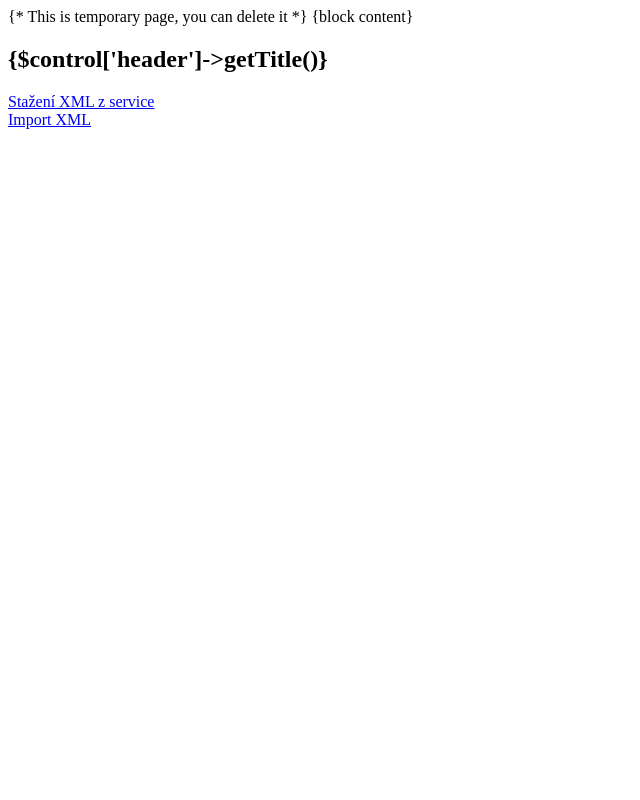
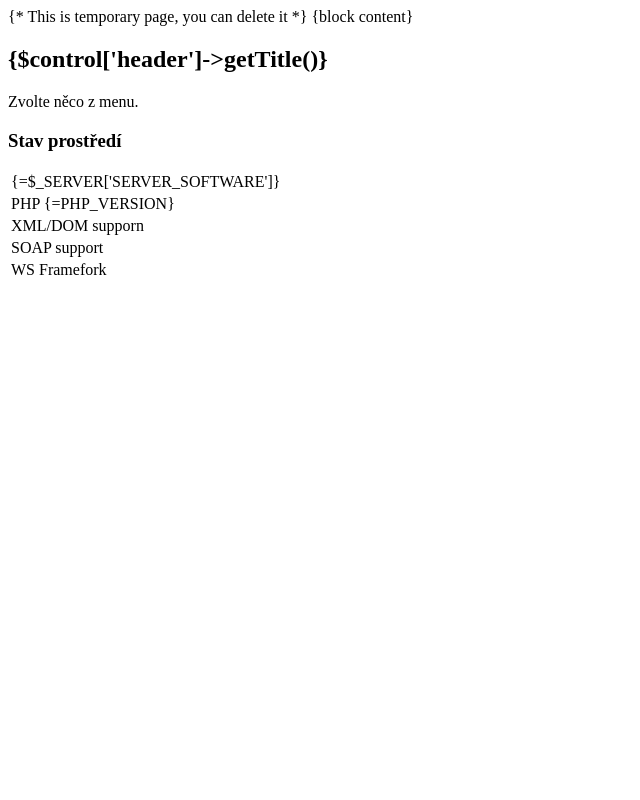
Before and after one commit to janlanger/Students-crutch-KOS, a PHP site: page /templates/Default/default.phtml in a window 1280 px wide. Shown: the whole page, without its empty margins (0-640 px from the left). Run offline with PHP 8.4, Linux system fonts and the light colour scheme; some libraries are stand-ins or nearby versions.

Commit message:
Required components checker

```diff
--- a/app/templates/Default/default.phtml
+++ b/app/templates/Default/default.phtml
@@ -4,6 +4,29 @@
 
 <h2>{$control['header']->getTitle()}</h2>
 
-<a href="{link Default:download}">Stažení XML z service</a>
-<br />
-<a href="{link Default:analyze}">Import XML</a>
+Zvolte něco z menu.
+
+
+<h3>Stav prostředí</h3>
+<table class="checker">
+    <tr>
+        <td>{=$_SERVER['SERVER_SOFTWARE']}</td>
+        <td>&nbsp;</td>
+    </tr>
+    <tr>
+        <td>PHP {=PHP_VERSION}</td>
+        <td class="{if PHP_VERSION_ID>50300}ok{else}warn{/if}">&nbsp;</td>
+    </tr>
+    <tr>
+        <td>XML/DOM supporn</td>
+        <td class="{if class_exists("DOMDocument")}ok{else}err{/if}">&nbsp;</td>
+    </tr>
+    <tr>
+        <td>SOAP support</td>
+        <td class="{if extension_loaded("soap")}ok{else}err{/if}">&nbsp;</td>
+    </tr>
+    <tr>
+        <td>WS Framefork</td>
+        <td class="{if extension_loaded("wsf")}ok{else}err{/if}">&nbsp;</td>
+    </tr>
+</table>
```
Also changed, not shown: document_root/css/screen.css (+18 -0 lines).
